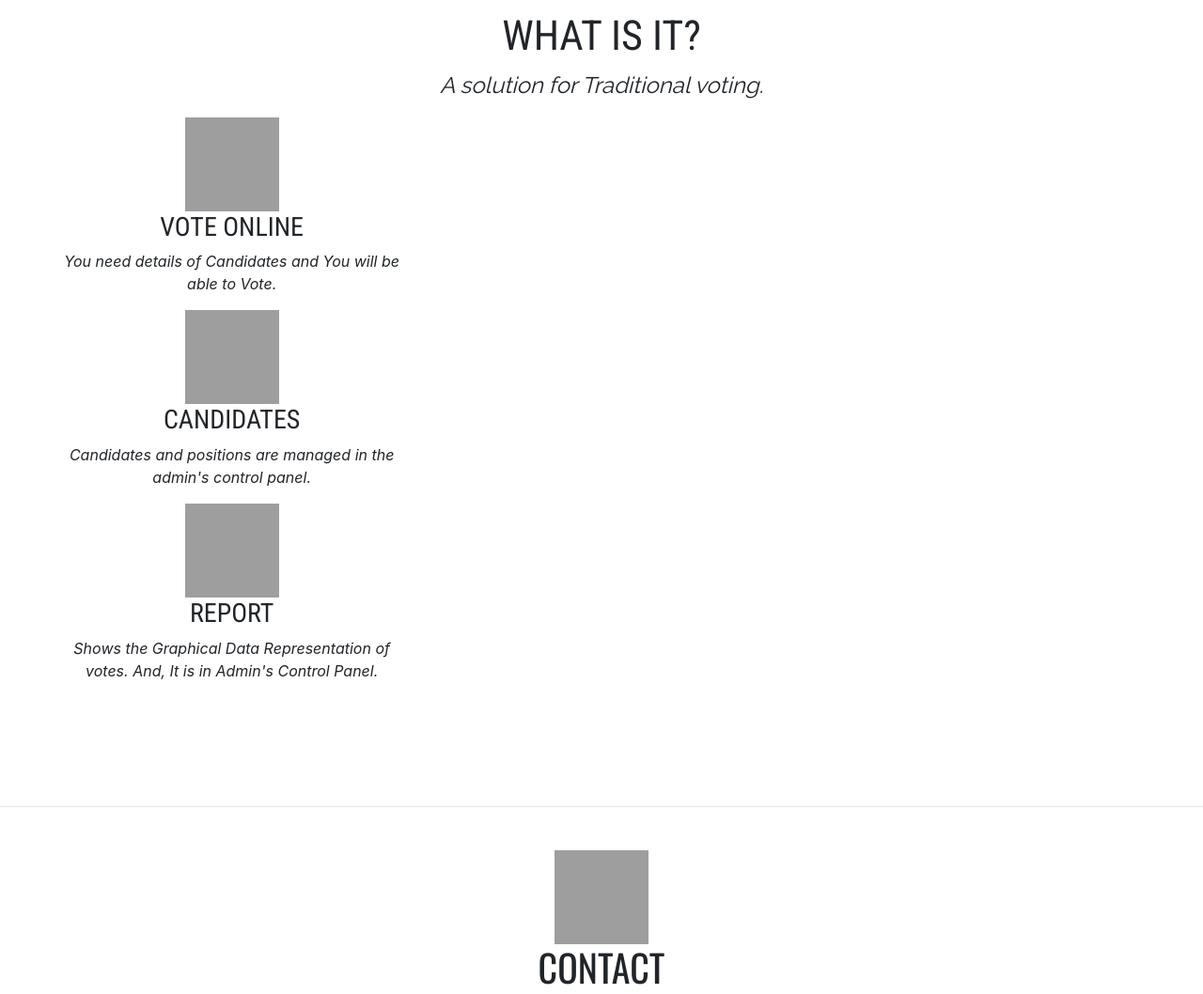
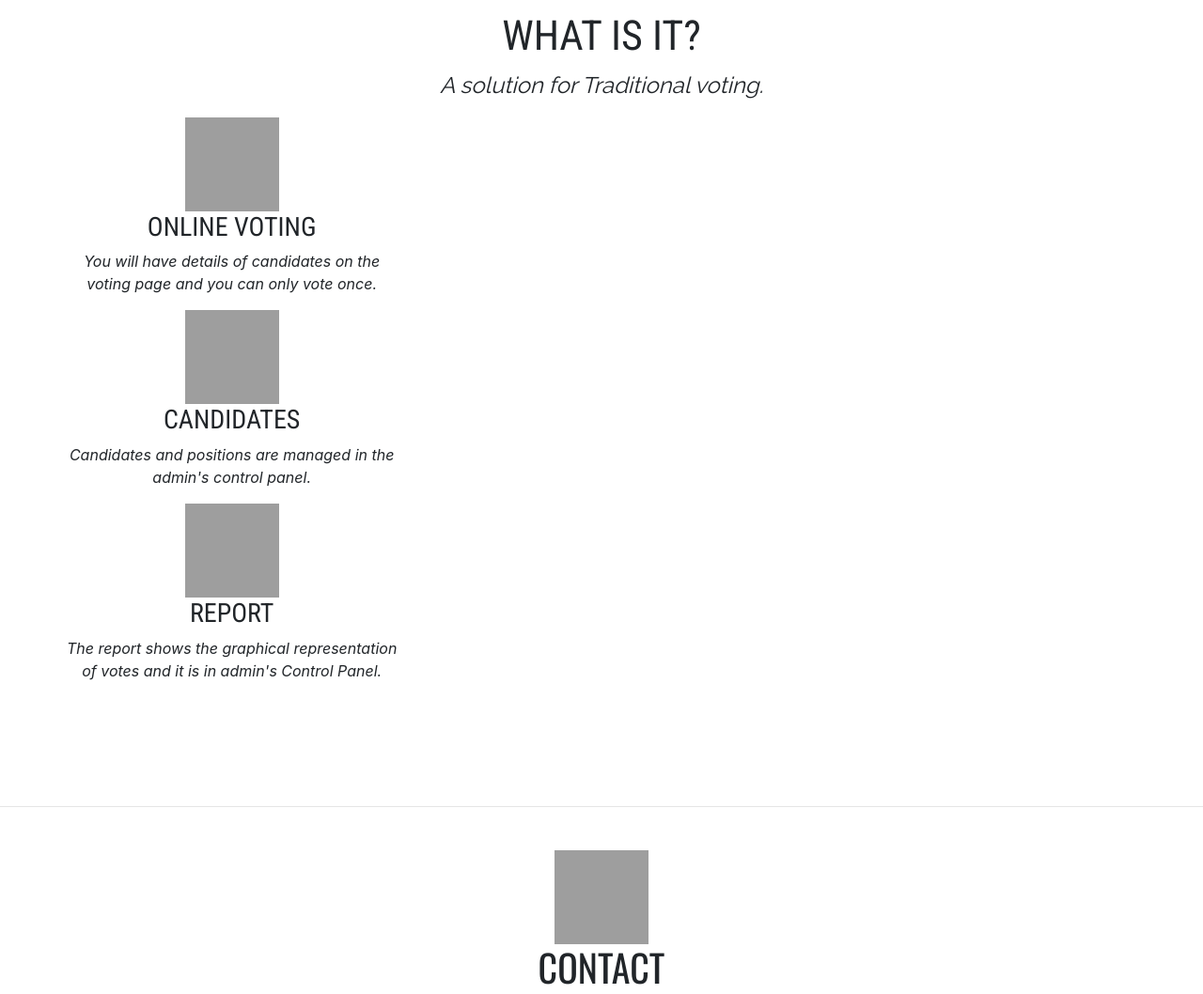
Before and after one commit to ivanmug/StrathOnline-Voting-Sytem, a PHP site: page / in a window 1280 px wide. Shown: the part 1114-2172 px from the top of the page at 94% size. Run offline with PHP 8.4, Linux system fonts and the light colour scheme; some libraries are stand-ins or nearby versions; grey boxes are pictures that could not be loaded.

Commit message:
Changed literature on the home page

```diff
--- a/index.php
+++ b/index.php
@@ -159,8 +159,8 @@
           <div class="col-sm-4 text-center">
 
             <img src="images/Nominee.png" width="100" height="100" alt=""/>
-            <h2 class="normalFont" style="font-size:28px;">VOTE ONLINE</h2>
-            <p><em>You need details of Candidates and You will be able to Vote.</em></p>
+            <h2 class="normalFont" style="font-size:28px;">ONLINE VOTING</h2>
+            <p><em>You will have details of candidates on the voting page and you can only vote once.</em></p>
 
           </div>
           <div class="col-sm-4 text-center">
@@ -174,7 +174,7 @@
 
             <img src="images/Stats.png" width="100" height="100" alt=""/>
             <h2 class="normalFont" style="font-size:28px;" >REPORT</h2>
-            <p><em>Shows the Graphical Data Representation of votes. And, It is in Admin's Control Panel.</em></p>
+            <p><em>The report shows the graphical representation of votes and it is in admin's Control Panel.</em></p>
 
           </div>
 </div>
--- a/register/processregister.php
+++ b/register/processregister.php
@@ -3,7 +3,7 @@
 
 session_start();
 include '../includes/conn.php';
-echo "$Gender";
+
 
 
 if(isset($_POST['register']))
```
